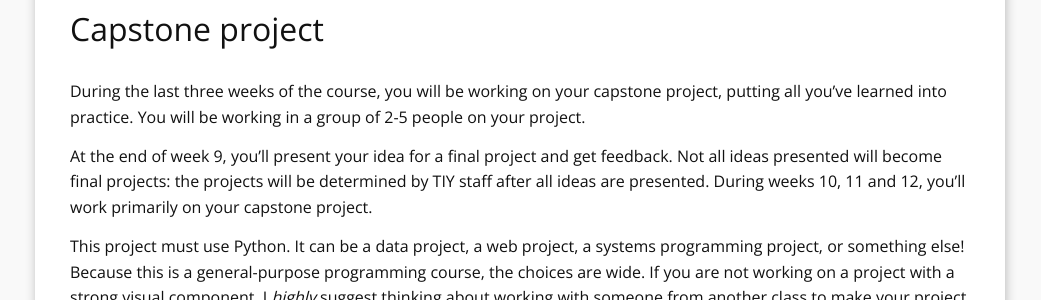
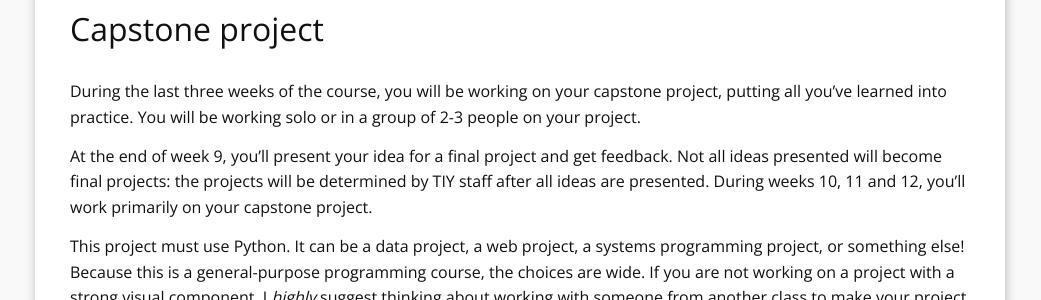
Before and after one commit to tiy-gvl-python/tiy-gvl-python.github.io, a Jekyll site: the page built from d_syllabus.md, in a window 1280 px wide and 900 px high, scrolled down 3206 px. Shown: the part 180-480 px from the top of the window, without its empty margins (120-1161 px from the left). Built offline with Jekyll 4.4.1, drawn with Linux system fonts in a browser that asks for light colours; nearby versions of some CDN libraries.

Commit message:
Changed group size

```diff
--- a/d_syllabus.md
+++ b/d_syllabus.md
@@ -120,7 +120,8 @@ You will be working on your final project and presentation during this time.
 
 ## Capstone project
 
-During the last three weeks of the course, you will be working on your capstone project, putting all you've learned into practice. You will be working in a group of 2-5 people on your project.
+During the last three weeks of the course, you will be working on your capstone project, putting all you've learned into practice.
+You will be working solo or in a group of 2-3 people on your project.
 
 At the end of week 9, you'll present your idea for a final project and get feedback. Not all ideas presented will become final projects: the projects will be determined by TIY staff after all ideas are presented. During weeks 10, 11 and 12, you'll work primarily on your capstone project.
 
```
